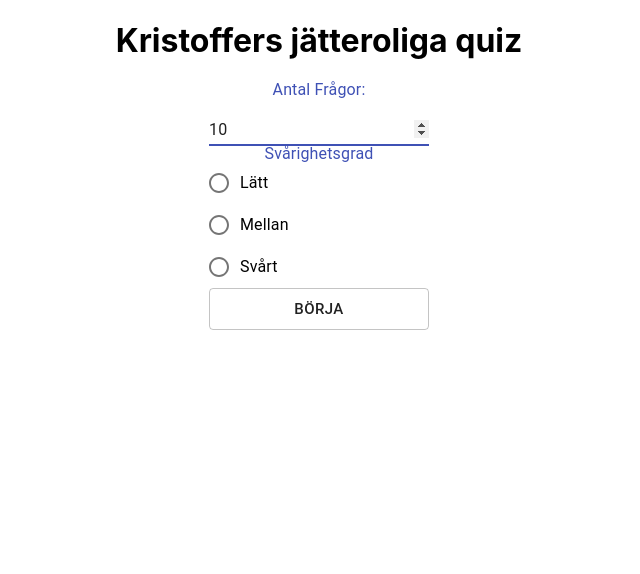
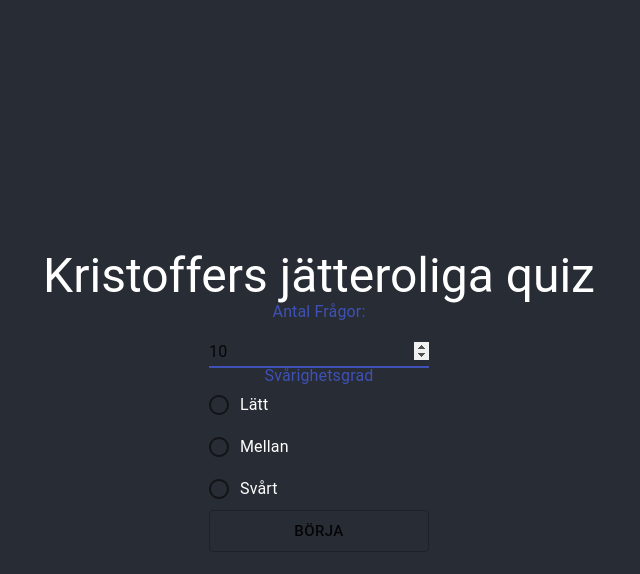
Before and after one commit to Xenofono/js-frameworks-course, a React (Create React App) app: page / in a window 1280 px wide. Shown: the top 574 px of the page, without its empty margins (321-961 px from the left). Built offline with nearby package versions, Linux system fonts and the light colour scheme.

Commit message:
added some color for my sanity

```diff
--- a/src/App.js
+++ b/src/App.js
@@ -1,22 +1,26 @@
 import React, { useState } from "react";
 import logo from "./logo.svg";
-import "./App.css";
+import css from "./App.module.css";
 import Questions from "./containers/Questions/Questions";
 import Start from "./containers/Start/Start";
 
 import { Switch, Route, Redirect } from "react-router-dom";
 import { connect } from "react-redux";
+import { Typography } from '@material-ui/core';
 
 function App(props) {
 
 
   return (
-    <div className="App">
-      <h1>Kristoffers jätteroliga quiz</h1>
+    <div className={css.App}>
+      <div className={css.AppHeader}>
+      <Typography variant="h3">Kristoffers jätteroliga quiz</Typography>
       <Switch>
       <Route exact path="/" component={Start}></Route>
       <Route  path="/quiz" component={Questions}></Route>
       </Switch>
+      </div>
+
     </div>
   );
 }
--- a/src/App.css
+++ b/src/App.module.css
@@ -1,11 +1,9 @@
 .App {
   text-align: center;
+
+  min-height: 100vh;
 }
 
-.App-logo {
-  height: 40vmin;
-  pointer-events: none;
-}
 
 @media (prefers-reduced-motion: no-preference) {
   .App-logo {
@@ -13,7 +11,7 @@
   }
 }
 
-.App-header {
+.AppHeader {
   background-color: #282c34;
   min-height: 100vh;
   display: flex;
@@ -28,6 +26,10 @@
   color: #61dafb;
 }
 
+.Typography {
+  margin-bottom:
+}
+
 @keyframes App-logo-spin {
   from {
     transform: rotate(0deg);
--- a/src/containers/Questions/Questions.tsx
+++ b/src/containers/Questions/Questions.tsx
@@ -2,7 +2,9 @@ import React, {FunctionComponent, useEffect, useState} from 'react';
 import Question from '../../components/Question/Question'
 
 import {connect} from 'react-redux'
-import {Redirect, useHistory} from 'react-router-dom'
+import {useHistory} from 'react-router-dom'
+
+import { CircularProgress } from '@material-ui/core';
 
 
 export interface QuestionModel {
@@ -25,7 +27,7 @@ const Questions: FunctionComponent<QuestionsProps> = ({questions, loading}) => {
         history.replace("/")
     }
 
-    let toShow = <p>Laddar frågor...</p>
+    let toShow = <CircularProgress></CircularProgress>
     if(!loading && questions){
         const nextQuestion = questions[questionIndex]
         toShow = <Question category={nextQuestion.category}
--- a/src/store/actions/quizActions.tsx
+++ b/src/store/actions/quizActions.tsx
@@ -26,10 +26,11 @@ export const fetchQuiz = (gameDetails: GameDetailsModel) => {
         quizFetch<QuestionModel[]>(gameDetails)
         .then(data => {
             const results = data.results
-            //change &quot; for " and &#039 for '
+            //change &quot; for ", &#039 for ', &pi; for pi
             results.forEach((question:QuestionModel) => {
                 question.question = question.question.replace(/&quot;/g, "\"")
                 .replace(/&#039;/g, "'")
+                .replace(/&pi;/g, "pi")
 
             })
             dispatch(fetchQuizDone(results))
```
